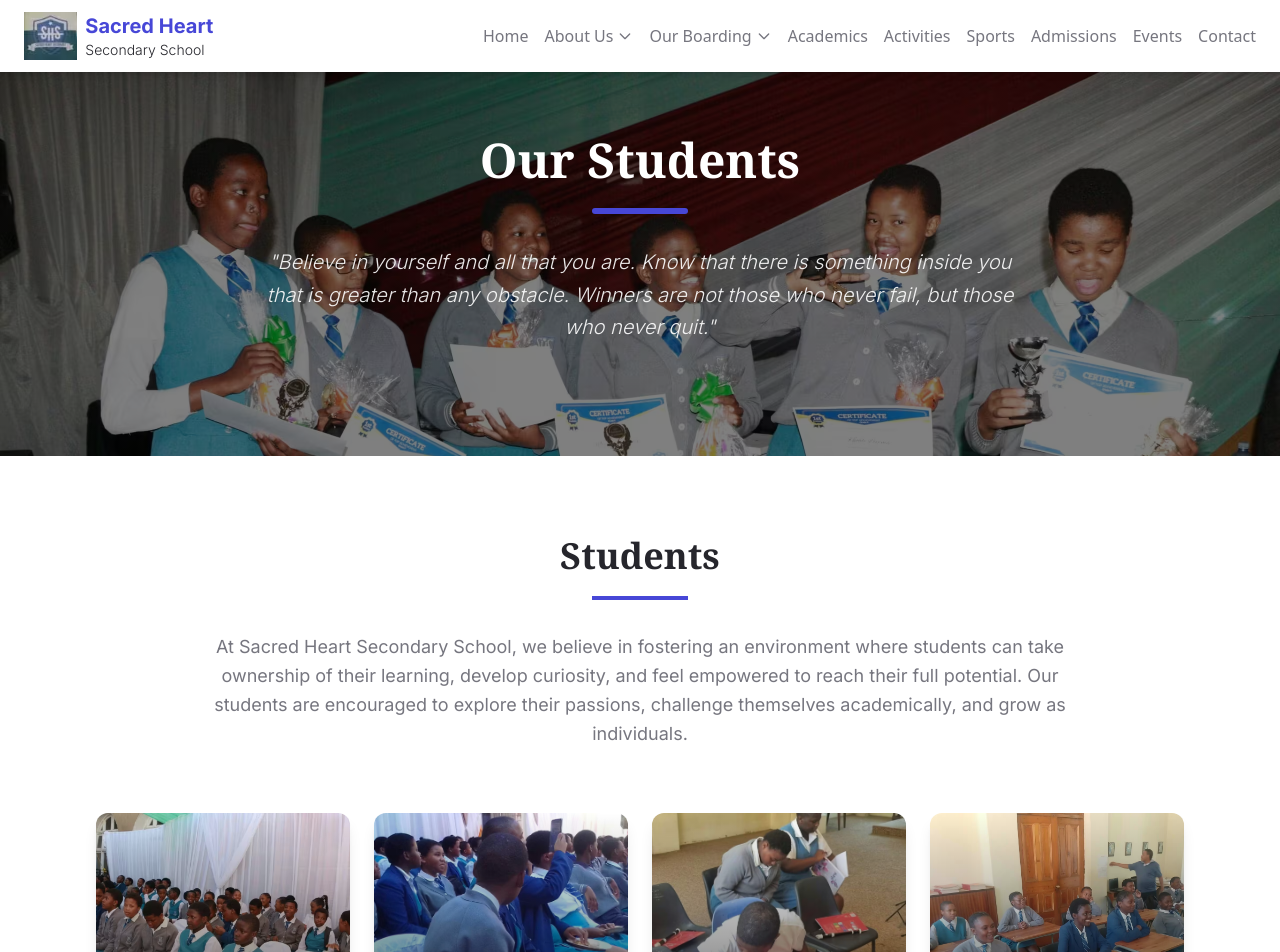
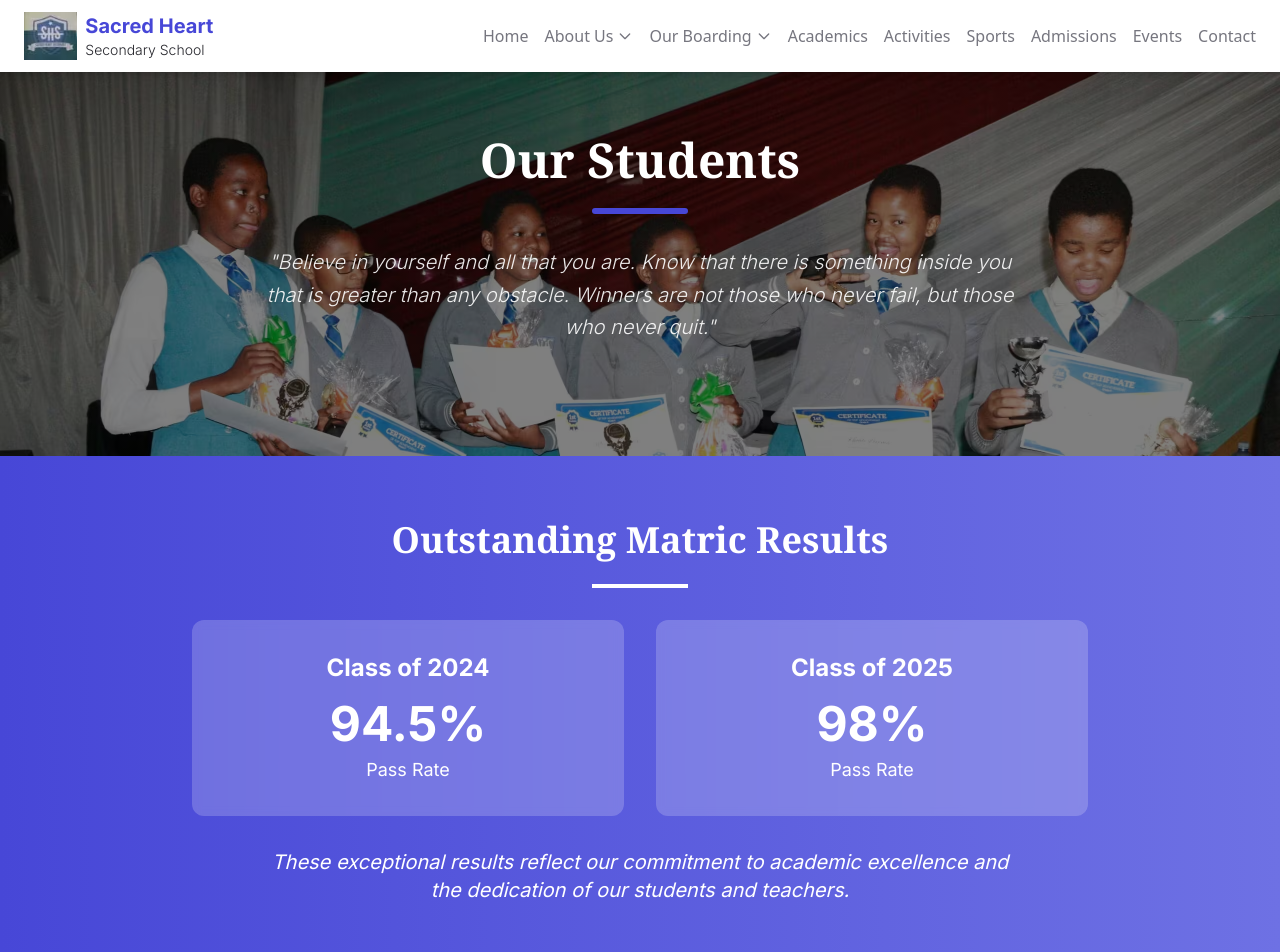
Before and after one commit to sacredheartoakford/sacredheartoakford.github.io, a React (Vite) app: page /#/students in a window 1280 px wide. Shown: the top 952 px of the page. Built offline with nearby package versions, Linux system fonts and the light colour scheme.

Commit message:
matric results

```diff
--- a/src/pages/AcademicsPage.tsx
+++ b/src/pages/AcademicsPage.tsx
@@ -39,6 +39,29 @@ const AcademicsPage: React.FC = () => {
               </p>
             </div>
           </div>
+        </div>
+      </section>
+
+      {/* Academic Achievement Section */}
+      <section className="py-16 bg-gradient-to-r from-[#4747d7] to-[#6e71e4] text-white">
+        <div className="container mx-auto px-6 sm:px-8 max-w-6xl text-center">
+          <h2 className="text-3xl md:text-4xl font-serif font-bold mb-6">Outstanding Matric Results</h2>
+          <div className="w-24 h-1 bg-white mx-auto mb-8"></div>
+          <div className="grid grid-cols-1 md:grid-cols-2 gap-8 max-w-4xl mx-auto">
+            <div className="bg-white/20 backdrop-blur-sm rounded-xl p-8">
+              <h3 className="text-2xl font-bold mb-4">Class of 2024</h3>
+              <div className="text-5xl font-bold mb-2">94.5%</div>
+              <p className="text-lg">Pass Rate</p>
+            </div>
+            <div className="bg-white/20 backdrop-blur-sm rounded-xl p-8">
+              <h3 className="text-2xl font-bold mb-4">Class of 2025</h3>
+              <div className="text-5xl font-bold mb-2">98%</div>
+              <p className="text-lg">Pass Rate</p>
+            </div>
+          </div>
+          <p className="mt-8 text-xl max-w-3xl mx-auto italic">
+            These exceptional results reflect our commitment to academic excellence and the dedication of our students and teachers.
+          </p>
         </div>
       </section>
 
--- a/src/pages/StudentsPage.tsx
+++ b/src/pages/StudentsPage.tsx
@@ -49,6 +49,29 @@ const StudentsPage: React.FC = () => {
               </p>
             </div>
           </div>
+        </div>
+      </section>
+
+      {/* Academic Achievement Section */}
+      <section className="py-16 bg-gradient-to-r from-[#4747d7] to-[#6e71e4] text-white">
+        <div className="container mx-auto px-6 sm:px-8 max-w-6xl text-center">
+          <h2 className="text-3xl md:text-4xl font-serif font-bold mb-6">Outstanding Matric Results</h2>
+          <div className="w-24 h-1 bg-white mx-auto mb-8"></div>
+          <div className="grid grid-cols-1 md:grid-cols-2 gap-8 max-w-4xl mx-auto">
+            <div className="bg-white/20 backdrop-blur-sm rounded-xl p-8">
+              <h3 className="text-2xl font-bold mb-4">Class of 2024</h3>
+              <div className="text-5xl font-bold mb-2">94.5%</div>
+              <p className="text-lg">Pass Rate</p>
+            </div>
+            <div className="bg-white/20 backdrop-blur-sm rounded-xl p-8">
+              <h3 className="text-2xl font-bold mb-4">Class of 2025</h3>
+              <div className="text-5xl font-bold mb-2">98%</div>
+              <p className="text-lg">Pass Rate</p>
+            </div>
+          </div>
+          <p className="mt-8 text-xl max-w-3xl mx-auto italic">
+            These exceptional results reflect our commitment to academic excellence and the dedication of our students and teachers.
+          </p>
         </div>
       </section>
 
```
